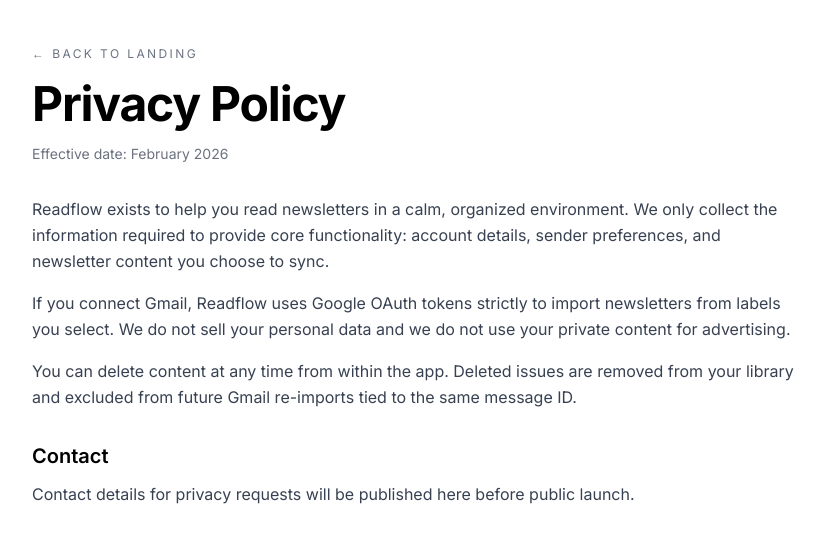
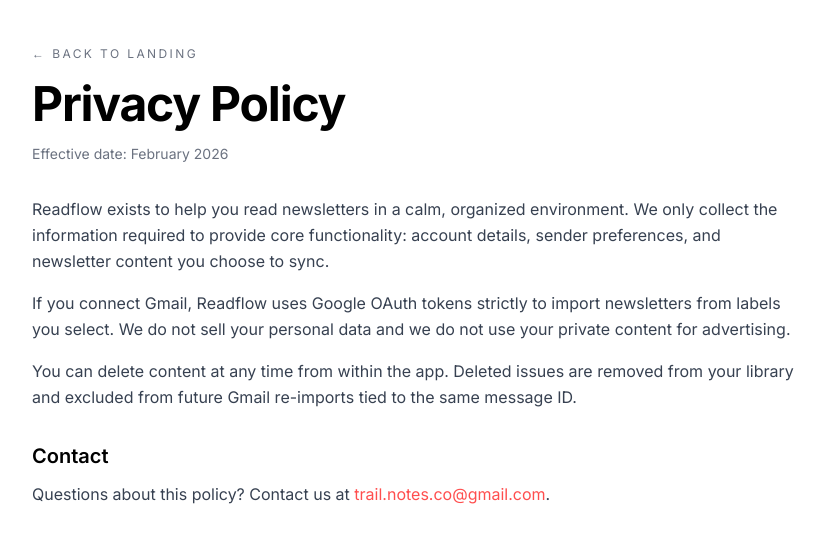
Before and after one commit to swermers/readflow, a Next.js app: page /privacy in a window 1280 px wide. Shown: the top 542 px of the page, without its empty margins (16-840 px from the left). Built offline with nearby package versions, Linux system fonts and the light colour scheme.

Commit message:
Update legal contact email to trail.notes.co@gmail.com

```diff
--- a/app/privacy/page.tsx
+++ b/app/privacy/page.tsx
@@ -28,7 +28,7 @@
         <section className="space-y-3">
           <h2 className="text-xl font-semibold">Contact</h2>
           <p className="text-gray-700">
-            Contact details for privacy requests will be published here before public launch.
+            Questions about this policy? Contact us at <a className="text-[#FF4E4E]" href="mailto:trail.notes.co@gmail.com">trail.notes.co@gmail.com</a>.
           </p>
         </section>
       </div>
--- a/app/terms/page.tsx
+++ b/app/terms/page.tsx
@@ -28,7 +28,7 @@
         <section className="space-y-3">
           <h2 className="text-xl font-semibold">Contact</h2>
           <p className="text-gray-700">
-            Contact details for terms and legal questions will be published here before public launch.
+            Questions about these terms? Contact us at <a className="text-[#FF4E4E]" href="mailto:trail.notes.co@gmail.com">trail.notes.co@gmail.com</a>.
           </p>
         </section>
       </div>
```
